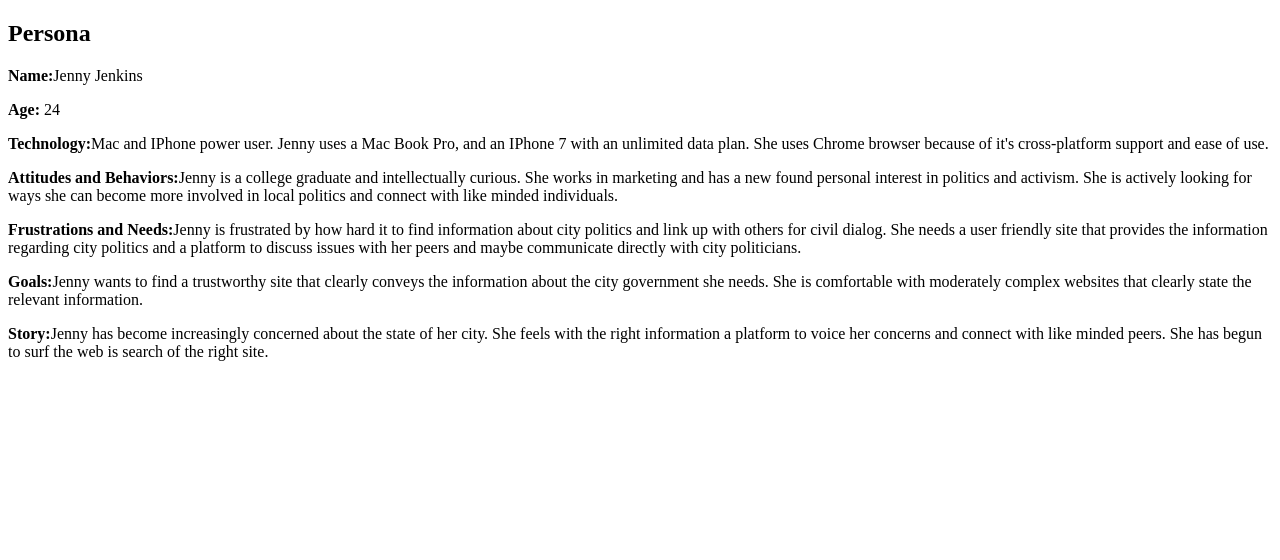
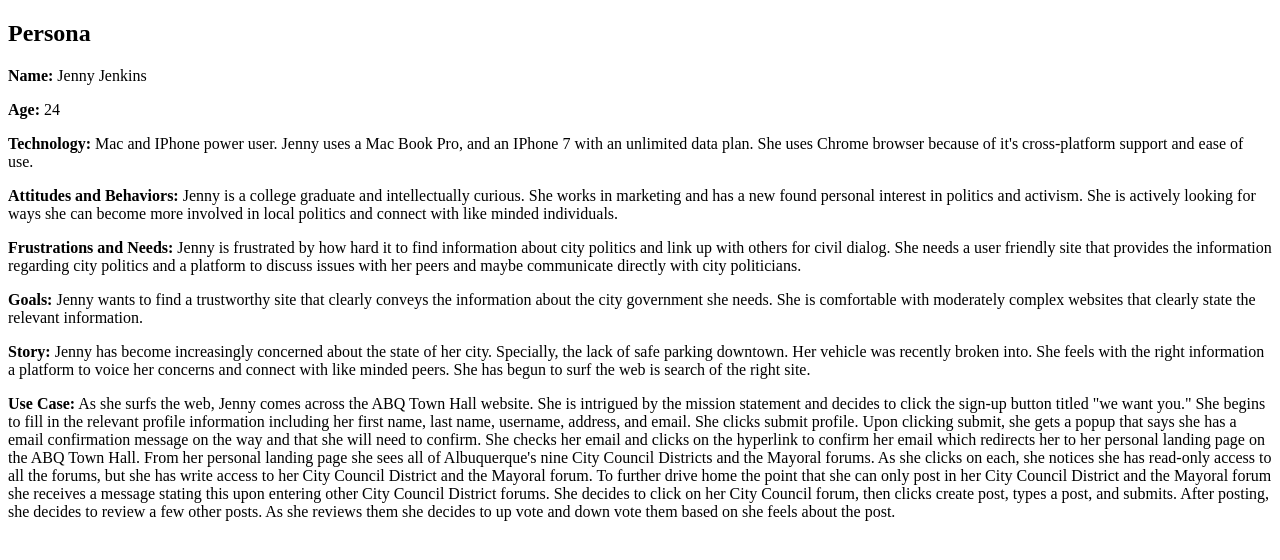
Before and after one commit to stevenhebert/townhall, a PHP site: page /epic/jenny.php in a window 1280 px wide. Shown: the top 560 px of the page. Run offline with PHP 8.4, Linux system fonts and the light colour scheme.

Commit message:
Added use case for Jenny.php.

```diff
--- a/epic/jenny.php
+++ b/epic/jenny.php
@@ -6,23 +6,13 @@
 	</head>
 	<body>
 		<h2>Persona</h2>
-		<p><strong>Name:</strong>Jenny Jenkins
-		<p>
+		<p><strong>Name:</strong> Jenny Jenkins<p>
 		<p><strong>Age:</strong> 24</p>
-		<p><strong>Technology:</strong>Mac and IPhone power user. Jenny uses a Mac Book Pro, and an IPhone 7 with an
-			unlimited data plan. She uses Chrome browser because of it's cross-platform support and ease of use.</p>
-		<p><strong>Attitudes and Behaviors:</strong>Jenny is a college graduate and intellectually curious. She works in
-			marketing and has a new found personal interest in politics and activism. She is actively looking for ways she
-			can become more involved in local politics and connect with like minded individuals.</p>
-		<p><strong>Frustrations and Needs:</strong>Jenny is frustrated by how hard it to find information about city
-			politics and link up with others for civil dialog. She needs a user friendly site that provides the information
-			regarding city politics and a platform to discuss issues with her peers and maybe communicate directly with
-			city politicians.</p>
-		<p><strong>Goals:</strong>Jenny wants to find a trustworthy site that clearly conveys the information about the
-			city government she needs. She is comfortable with moderately complex websites that clearly state the relevant
-			information.</p>
-		<p><strong>Story:</strong>Jenny has become increasingly concerned about the state of her city. She feels with the
-			right information a platform to voice her concerns and connect with like minded peers. She has begun to surf
-			the web is search of the right site.</p>
+		<p><strong>Technology:</strong> Mac and IPhone power user. Jenny uses a Mac Book Pro, and an IPhone 7 with an unlimited data plan. She uses Chrome browser because of it's cross-platform support and ease of use.</p>
+		<p><strong>Attitudes and Behaviors:</strong> Jenny is a college graduate and intellectually curious. She works in marketing and has a new found personal interest in politics and activism. She is actively looking for ways she can become more involved in local politics and connect with like minded individuals.</p>
+		<p><strong>Frustrations and Needs:</strong> Jenny is frustrated by how hard it to find information about city politics and link up with others for civil dialog. She needs a user friendly site that provides the information regarding city politics and a platform to discuss issues with her peers and maybe communicate directly with city politicians.</p>
+		<p><strong>Goals:</strong> Jenny wants to find a trustworthy site that clearly conveys the information about the city government she needs. She is comfortable with moderately complex websites that clearly state the relevant information.</p>
+		<p><strong>Story:</strong> Jenny has become increasingly concerned about the state of her city. Specially, the lack of safe parking downtown. Her vehicle was recently broken into. She feels with the right information a platform to voice her concerns and connect with like minded peers. She has begun to surf the web is search of the right site.</p>
+		<p><strong>Use Case:</strong> As she surfs the web, Jenny comes across the ABQ Town Hall website. She is intrigued by the mission statement and decides to click the sign-up button titled "we want you." She begins to fill in the relevant profile information including her first name, last name, username, address, and email. She clicks submit profile. Upon clicking submit, she gets a popup that says she has a email confirmation message on the way and that she will need to confirm. She checks her email and clicks on the hyperlink to confirm her email which redirects her to her personal landing page on the ABQ Town Hall. From her personal landing page she sees all of Albuquerque's nine City Council Districts and the Mayoral forums. As she clicks on each, she notices she has read-only access to all the forums, but she has write access to her City Council District and the Mayoral forum. To further drive home the point that she can only post in her City Council District and the Mayoral forum she receives a message stating this upon entering other City Council District forums. She decides to click on her City Council forum, then clicks create post, types a post, and submits. After posting, she decides to review a few other posts. As she reviews them she decides to up vote and down vote them based on she feels about the post.</p>
 	</body>
 </html>
```
